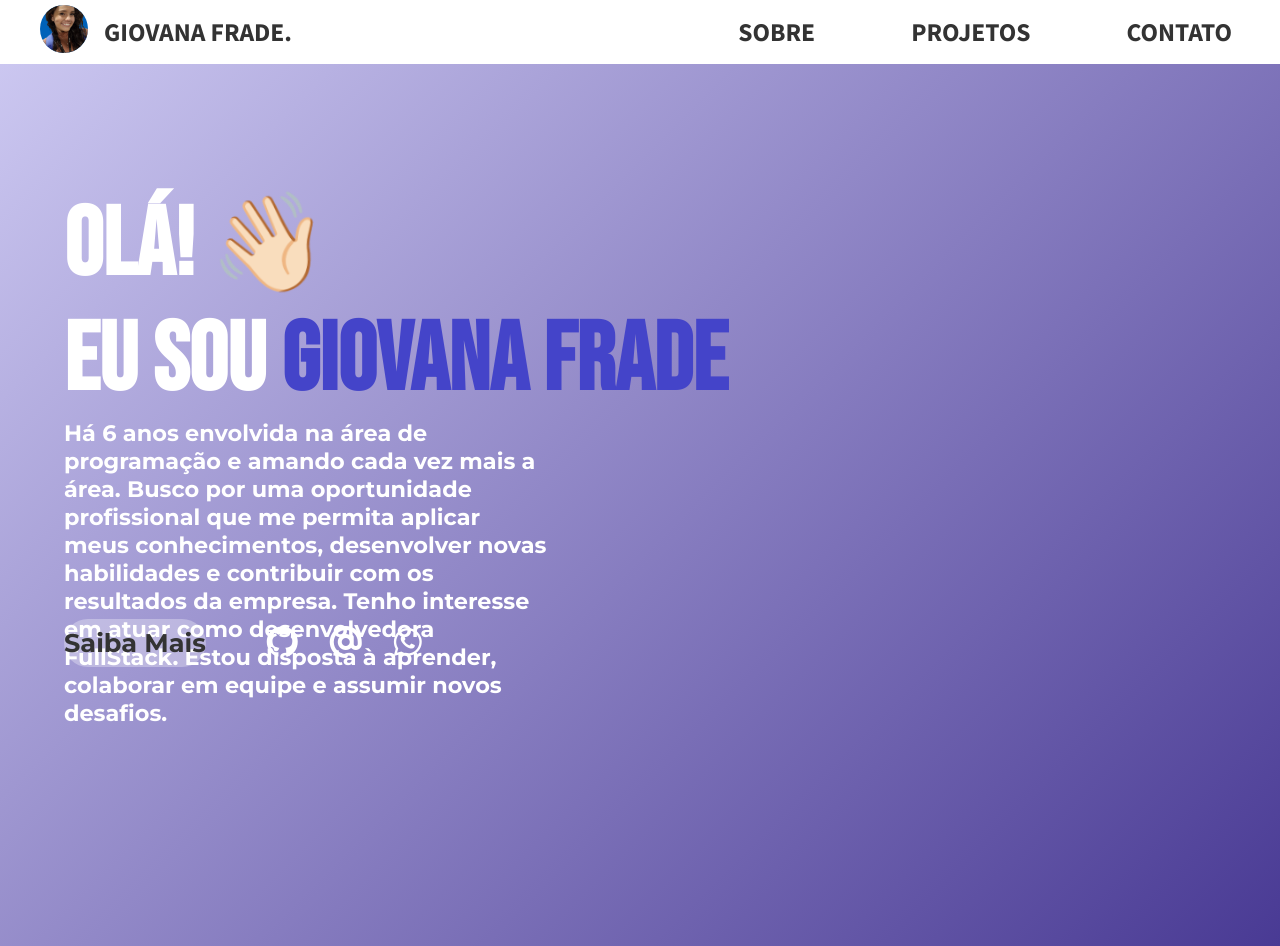
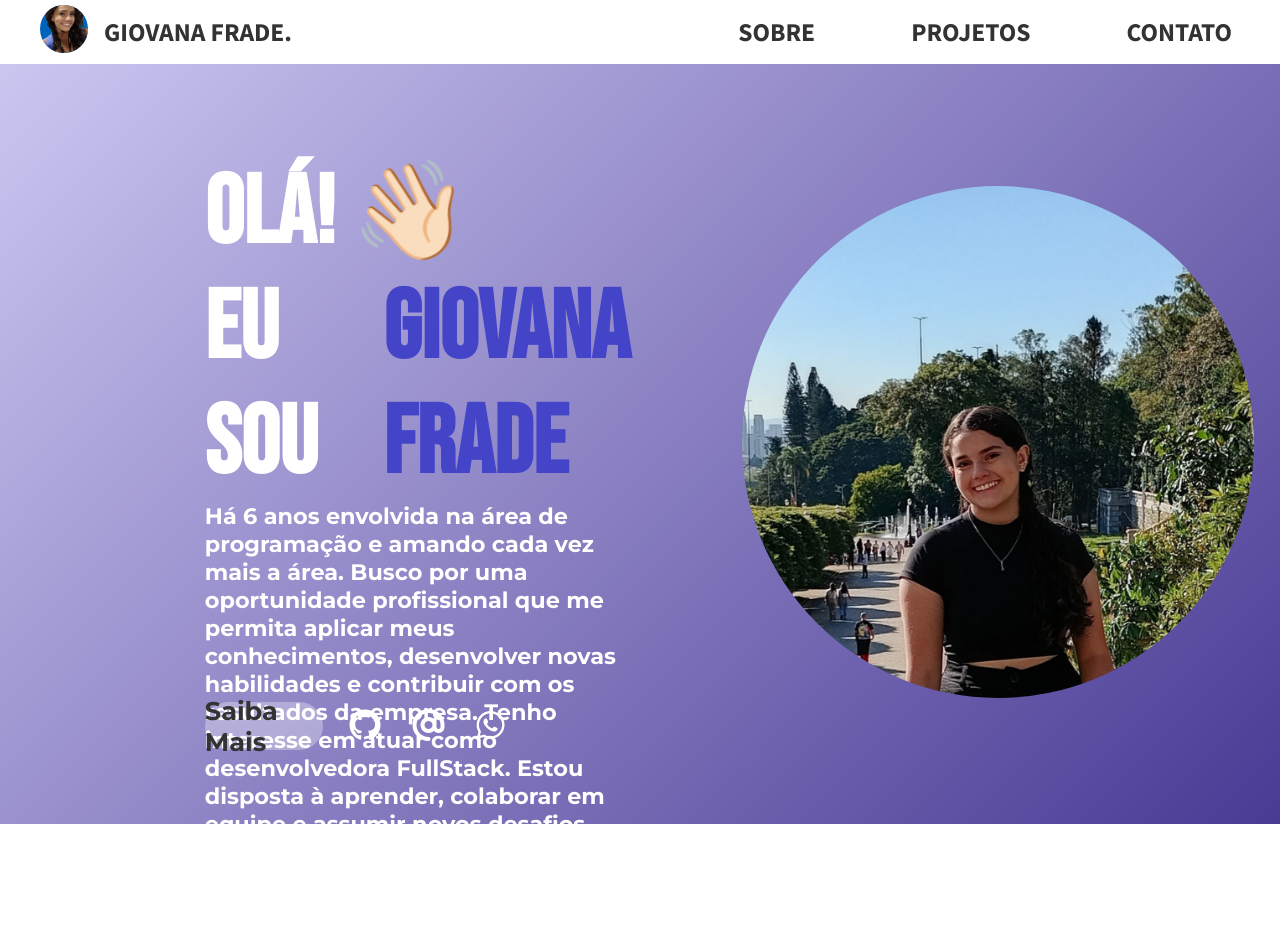
Before and after one commit to giovanafrade/portfolio, a PHP site: page / in a window 1280 px wide. After the commit the page ends 824 px from the top, so only its background shows below. Run offline with PHP 8.4, Linux system fonts and the light colour scheme; some libraries are stand-ins or nearby versions.

Commit message:
atualizações

```diff
--- a/index.html
+++ b/index.html
@@ -55,11 +55,14 @@
                         <a href="index.html#sobre">Saiba Mais</a>
                     </div>
                     <div class="sociais">
-                        <a href="https://github.com/giovanafrade"><i class="fa-brands fa-github fa-2xl"></i></a>
-                        <a href="mailto:13gialves@gmail.com"><i class="fa-solid fa-at fa-2xl"></i></a>
-                        <a href="https://wa.me/5511957150430?text=Ol%C3%A1!"><i class="fa-brands fa-whatsapp fa-2xl"></i></a>
+                        <a href="https://github.com/giovanafrade" target="_blank"><i class="fa-brands fa-github fa-2xl" id="github"></i></a>
+                        <a href="mailto:13gialves@gmail.com" target="_blank"><i class="fa-solid fa-at fa-2xl" id="email"></i></a>
+                        <a href="https://wa.me/5511957150430?text=Ol%C3%A1!" target="_blank"><i class="fa-brands fa-whatsapp fa-2xl" id="whatsapp"></i></a>
                     </div>
                 </div>
+            </div>
+            <div class="img-home-main">
+                <img src="media/fotogiovana.jpeg" class="img-home"/>
             </div>
         </div>
 
--- a/style.css
+++ b/style.css
@@ -9,6 +9,9 @@
 }
 body{
   background: linear-gradient(135deg, #cfcbf3, #493a94);
+  background-repeat: no-repeat;
+  background-position: 100%;
+  background-size: cover;
 }
 /* Header */
 .header{
@@ -72,9 +75,14 @@ body{
 /* Home */
 .home{
   height:95vh;
+  display: flex;
+  align-items: center;
+  justify-content: center;
+  align-content: center;
 }
 .home-entrada{
-  margin-left: 5%;
+  margin-left: 16%;
+  width: 50%;
 }
 .wave {
   animation-name: wave-animation;
@@ -114,7 +122,7 @@ body{
   font-family: "Bebas Neue", sans-serif;
   text-transform: uppercase;
   font-size: 3rem;
-  margin-top: 10%;
+  margin-top: 2vh;
   color: #ffffff;
 }
 .nome-home{
@@ -126,7 +134,7 @@ body{
   margin-left: 1rem;
 }
 .brief-home{
-  width: 40%;
+  width: 80%;
   height:25vh;
   font-family: "Montserrat", sans-serif;
   font-weight: bold;
@@ -139,9 +147,12 @@ body{
 }
 .sobre{
   display: flex;
+  justify-content: center;
+  align-content: center;
+  align-items: center;
 }
 .sobre-home{
-  width: 14%;
+  width: 30%;
   height: 6vh;
   border-radius: 3rem;
   background-color: #ffffff4f;
@@ -178,3 +189,28 @@ body{
     text-decoration: none;
   }
 }
+#email:hover{
+  color: #493a94;
+  transition: 0.5s;
+}
+#github:hover{
+  color: #493a94;
+  transition: 0.5s;
+}
+#whatsapp:hover{
+  color: #493a94;
+  transition: 0.5s;
+}
+.img-home-main{
+  align-items: center;
+  width: 50%;
+  align-items: center;
+}
+.img-home{
+  width: 32rem;
+  height: 32rem;
+  align-content: center;
+  justify-content: center;
+  align-items: center;
+  border-radius: 50%;
+}
```
Also changed, not shown: media/fotogiovana.jpeg (added).
